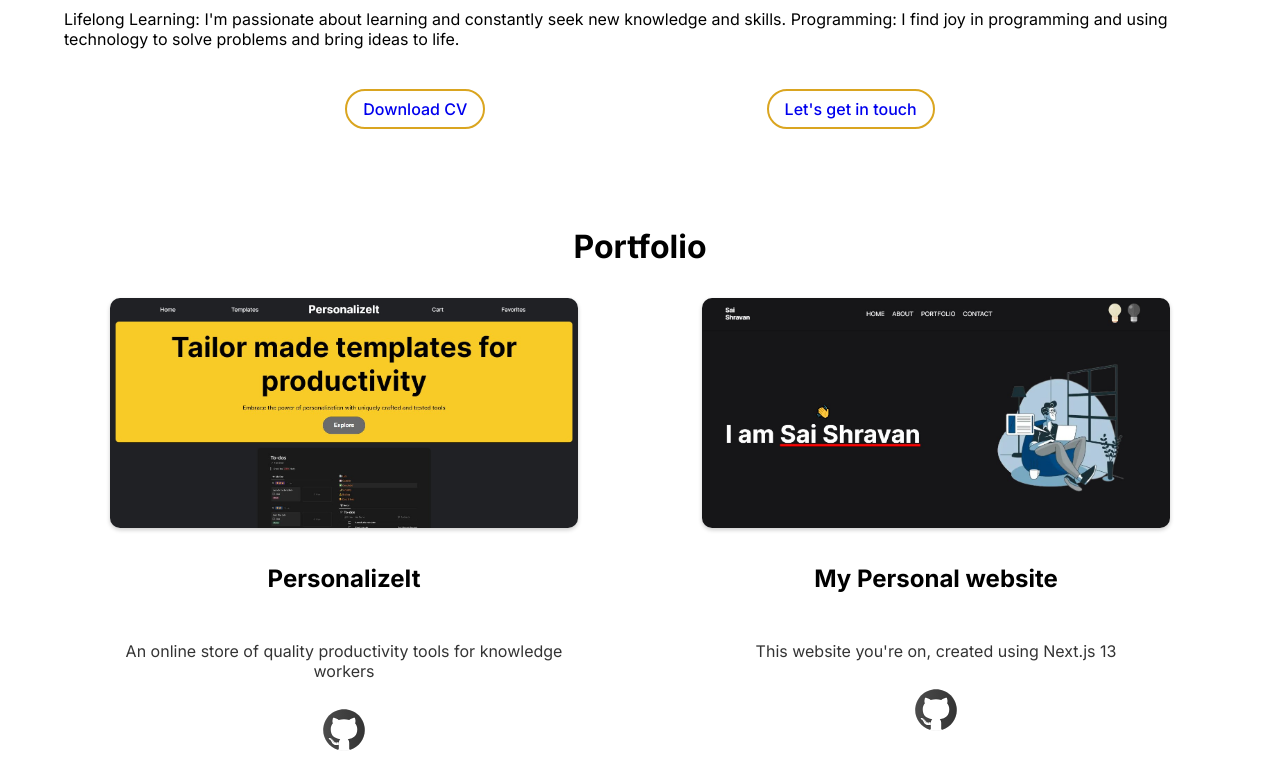
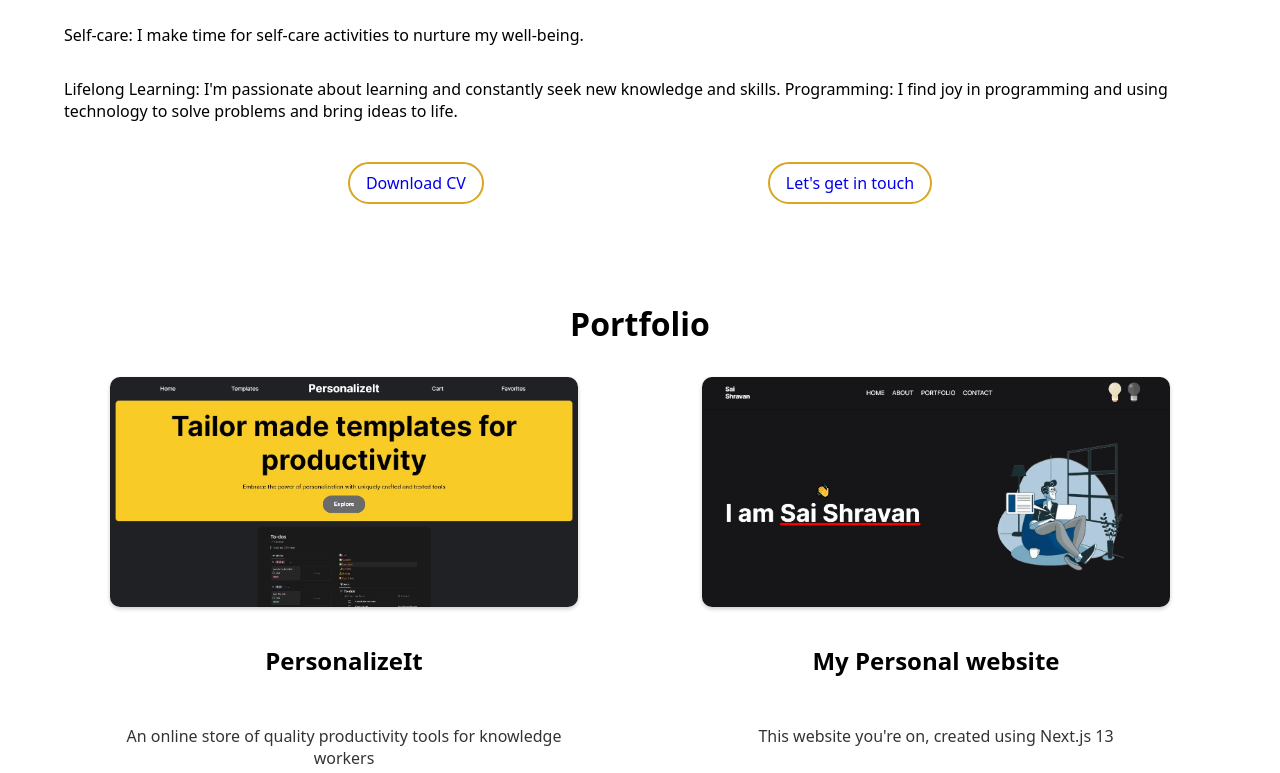
Before and after one commit to shravzzv/Archived-Personal-Website, a Next.js app: page / in a window 1280 px wide. Shown: the part 2227-3000 px from the top of the page. Built offline with nearby package versions, Linux system fonts and the light colour scheme.

Commit message:
fix: Remove Latin as font for body

```diff
--- a/src/app/layout.tsx
+++ b/src/app/layout.tsx
@@ -2,11 +2,8 @@
 import { Analytics } from '@vercel/analytics/react'
 import Navbar from '@/components/navbar/navbar'
 import './globals.css'
-import { Inter } from 'next/font/google'
 import Footer from '@/components/footer/footer'
 import { useState } from 'react'
-
-const inter = Inter({ subsets: ['latin'] })
 
 type layoutProps = {
   children: React.ReactNode
@@ -16,11 +13,7 @@
   const [theme, setTheme] = useState('light')
   return (
     <html lang='en'>
-      <body
-        className={`${inter.className} ${
-          theme === 'light' ? 'lightTheme' : 'darkTheme'
-        }`}
-      >
+      <body>
         <Navbar theme={theme} changeTheme={setTheme} />
         {children}
         <Footer />
```
